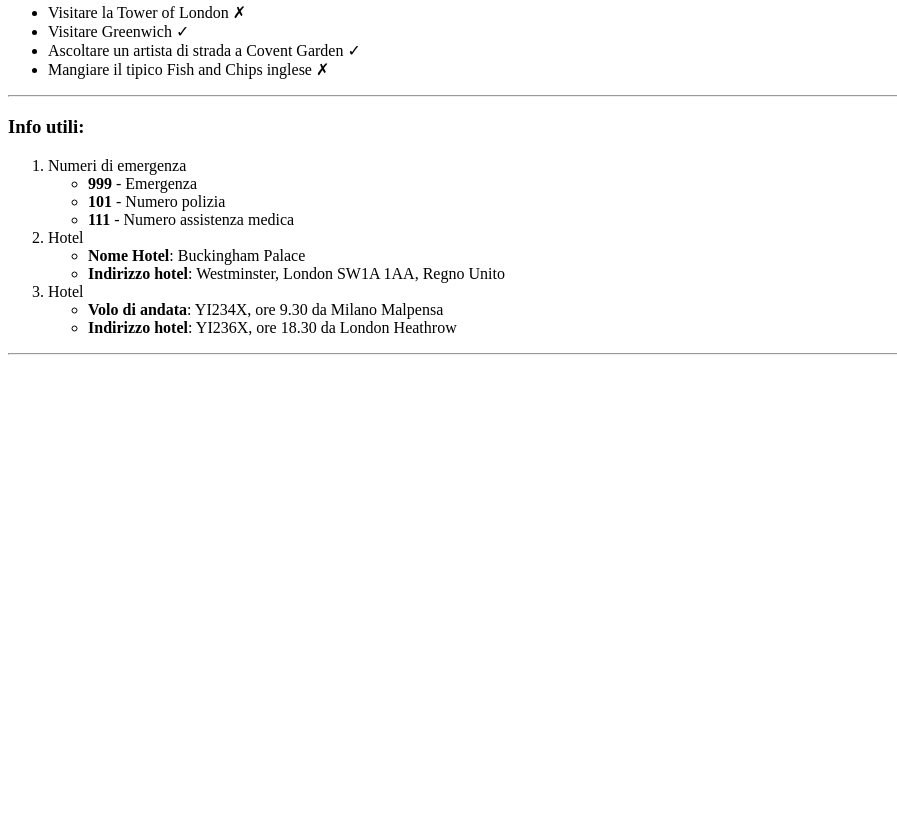
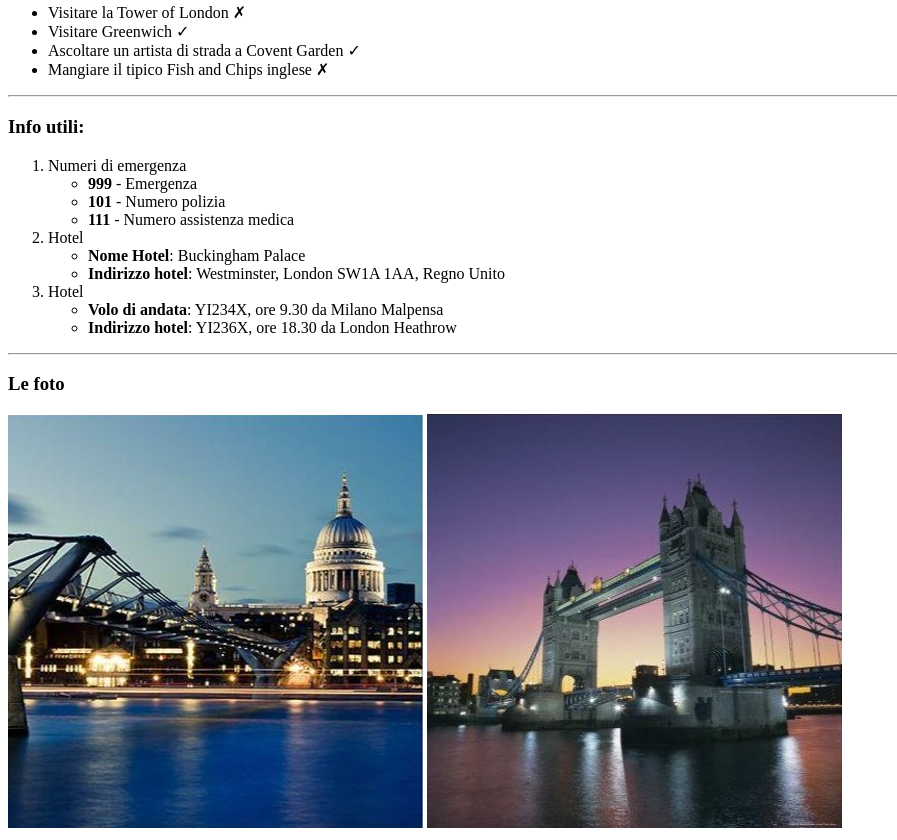
Before and after one commit to erosalpe/html-london-trip, a plain HTML site: page index.html in a window 1280 px wide. Shown: the part 939-1779 px from the top of the page, without its empty margins (0-897 px from the left). Before the commit the page ends 1302 px from the top, so only its background shows below. Drawn offline with Linux system fonts and the light colour scheme.

Commit message:
terminata sezione "le foto"

```diff
--- a/index.html
+++ b/index.html
@@ -119,6 +119,19 @@
         <hr>
     </section>
 
+    <!--Sezione Foto del viaggio-->
+    <section>
+
+        <!--Titolo sezione-->
+        <h3>Le foto</h3>
+
+        <!--Foto del viaggio-->
+        <img src="./img/foto1.png" alt="London Millennium Bridge">
+        <img src="./img/foto2.png" alt="London Tower Bridge">
+
+    </section>
+
+
 
 
 
```
Also changed, not shown: img/foto1.png (added), img/foto2.png (added).
